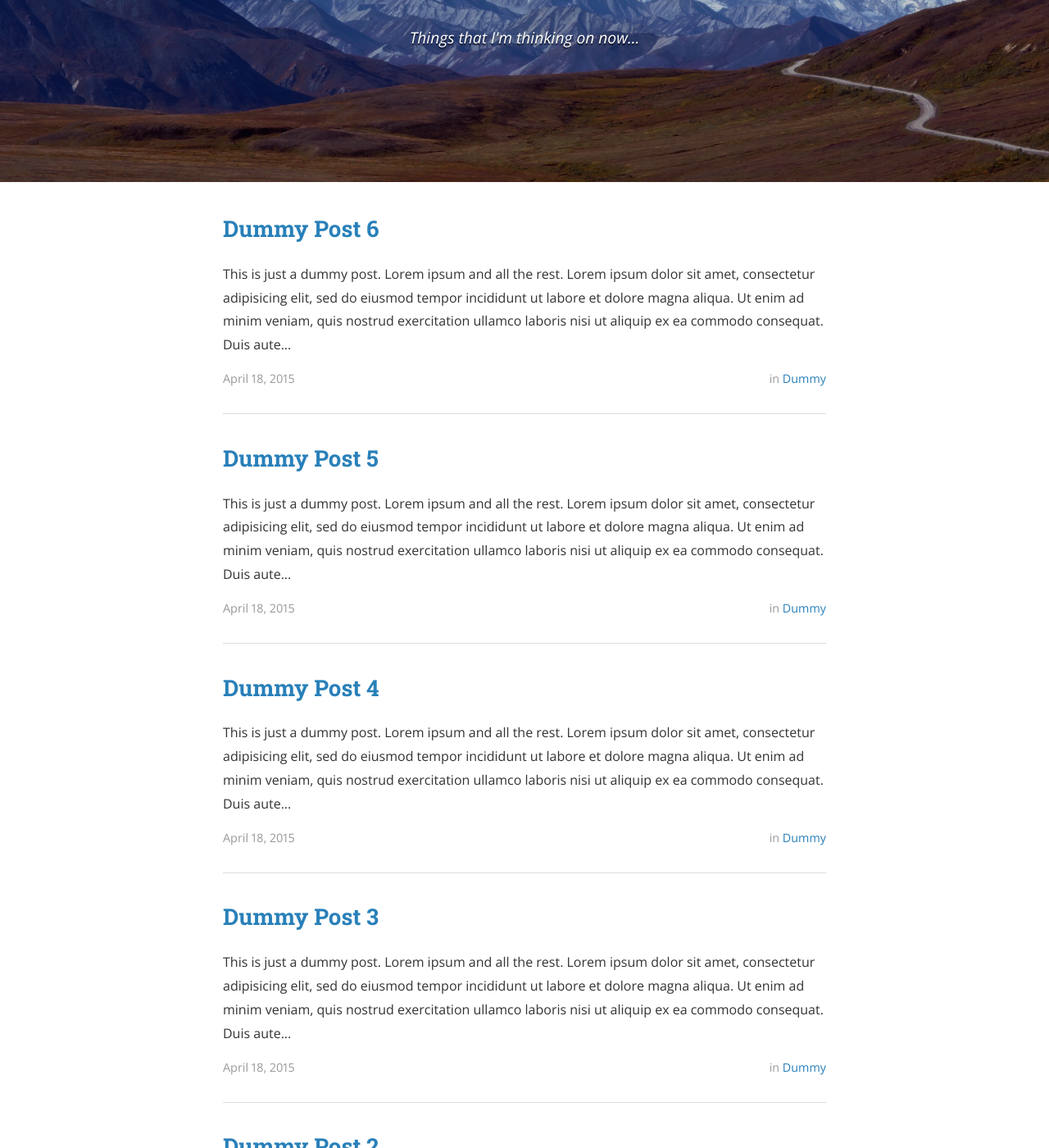
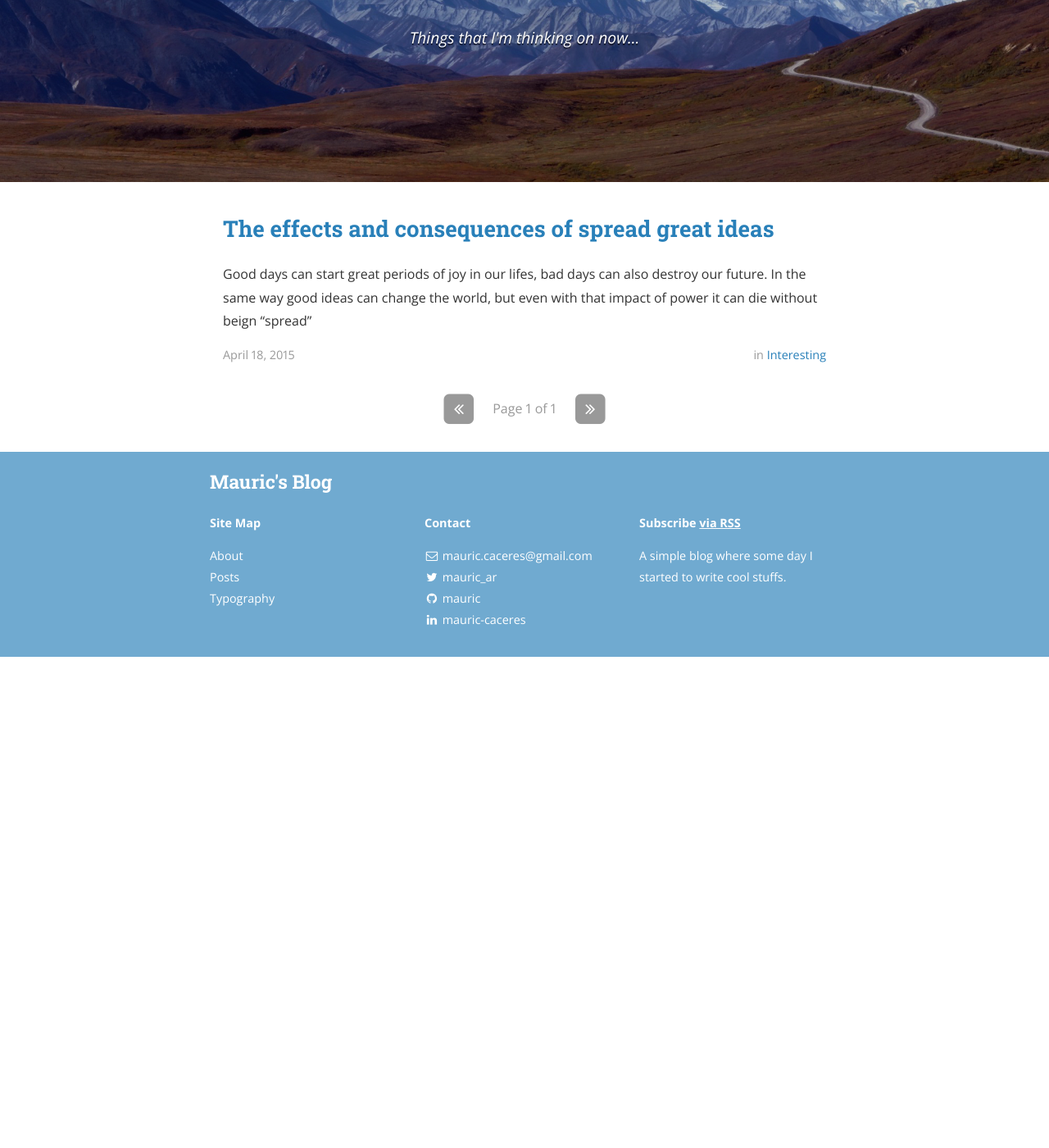
Before and after one commit to mauric/mauric.github.io, a Jekyll site: the page built from index.html, in a window 1280 px wide and 1400 px high, scrolled down 281 px. Shown: the whole window at 82% size. Built offline with Jekyll 4.4.1, drawn with Linux system fonts in a browser that asks for light colours; nearby versions of some CDN libraries; the list of posts is cut into pages by our own code; after the commit the page ends 1082 px from its top, so only the background shows below that; some of the changed text lies outside the part shown.

Commit message:
Remove trash post, and start to write something

```diff
--- a/_posts/2015-04-18-dummy.markdown
+++ b/_posts/2015-04-18-dummy.markdown
@@ -1,16 +1,11 @@
 ---
 layout: post
-title:  "Dummy Post"
+title:  "The effects and consequences of spread great ideas"
 date:   2015-04-18 08:43:59
-author: Ben Centra
-categories: Dummy
+author: Mauricio Cáceres
+categories: Interesting
 ---
 
-This is just a dummy post. Lorem ipsum and all the rest.
-
-Lorem ipsum dolor sit amet, consectetur adipisicing elit, sed do eiusmod
-tempor incididunt ut labore et dolore magna aliqua. Ut enim ad minim veniam,
-quis nostrud exercitation ullamco laboris nisi ut aliquip ex ea commodo
-consequat. Duis aute irure dolor in reprehenderit in voluptate velit esse
-cillum dolore eu fugiat nulla pariatur. Excepteur sint occaecat cupidatat non
-proident, sunt in culpa qui officia deserunt mollit anim id est laborum.
+Good days can start great periods of joy in our lifes, bad days can also
+destroy our future. In the same way good ideas can change the world, but
+even with that impact of power it can die without beign "spread"
--- a/_posts/2015-04-18-dummy2.markdown
+++ /dev/null
@@ -1,16 +0,0 @@
----
-layout: post
-title:  "Dummy Post 2"
-date:   2015-04-18 08:43:59
-author: Ben Centra
-categories: Dummy
----
-
-This is just a dummy post. Lorem ipsum and all the rest.
-
-Lorem ipsum dolor sit amet, consectetur adipisicing elit, sed do eiusmod
-tempor incididunt ut labore et dolore magna aliqua. Ut enim ad minim veniam,
-quis nostrud exercitation ullamco laboris nisi ut aliquip ex ea commodo
-consequat. Duis aute irure dolor in reprehenderit in voluptate velit esse
-cillum dolore eu fugiat nulla pariatur. Excepteur sint occaecat cupidatat non
-proident, sunt in culpa qui officia deserunt mollit anim id est laborum.
--- a/_posts/2015-04-18-dummy3.markdown
+++ /dev/null
@@ -1,16 +0,0 @@
----
-layout: post
-title:  "Dummy Post 3"
-date:   2015-04-18 08:43:59
-author: Ben Centra
-categories: Dummy
----
-
-This is just a dummy post. Lorem ipsum and all the rest.
-
-Lorem ipsum dolor sit amet, consectetur adipisicing elit, sed do eiusmod
-tempor incididunt ut labore et dolore magna aliqua. Ut enim ad minim veniam,
-quis nostrud exercitation ullamco laboris nisi ut aliquip ex ea commodo
-consequat. Duis aute irure dolor in reprehenderit in voluptate velit esse
-cillum dolore eu fugiat nulla pariatur. Excepteur sint occaecat cupidatat non
-proident, sunt in culpa qui officia deserunt mollit anim id est laborum.
--- a/_posts/2015-04-18-dummy4.markdown
+++ /dev/null
@@ -1,17 +0,0 @@
----
-layout: post
-title:  "Dummy Post 4"
-date:   2015-04-18 08:43:59
-author: Ben Centra
-categories: Dummy
-tags: ipsum
----
-
-This is just a dummy post. Lorem ipsum and all the rest.
-
-Lorem ipsum dolor sit amet, consectetur adipisicing elit, sed do eiusmod
-tempor incididunt ut labore et dolore magna aliqua. Ut enim ad minim veniam,
-quis nostrud exercitation ullamco laboris nisi ut aliquip ex ea commodo
-consequat. Duis aute irure dolor in reprehenderit in voluptate velit esse
-cillum dolore eu fugiat nulla pariatur. Excepteur sint occaecat cupidatat non
-proident, sunt in culpa qui officia deserunt mollit anim id est laborum.
--- a/_posts/2015-04-18-dummy5.markdown
+++ /dev/null
@@ -1,17 +0,0 @@
----
-layout: post
-title:  "Dummy Post 5"
-date:   2015-04-18 08:43:59
-author: Ben Centra
-categories: Dummy
-tags: lorem
----
-
-This is just a dummy post. Lorem ipsum and all the rest.
-
-Lorem ipsum dolor sit amet, consectetur adipisicing elit, sed do eiusmod
-tempor incididunt ut labore et dolore magna aliqua. Ut enim ad minim veniam,
-quis nostrud exercitation ullamco laboris nisi ut aliquip ex ea commodo
-consequat. Duis aute irure dolor in reprehenderit in voluptate velit esse
-cillum dolore eu fugiat nulla pariatur. Excepteur sint occaecat cupidatat non
-proident, sunt in culpa qui officia deserunt mollit anim id est laborum.
--- a/_posts/2015-04-18-dummy6.markdown
+++ /dev/null
@@ -1,17 +0,0 @@
----
-layout: post
-title:  "Dummy Post 6"
-date:   2015-04-18 08:43:59
-author: Ben Centra
-categories: Dummy
-tags: lorem ipsum
----
-
-This is just a dummy post. Lorem ipsum and all the rest.
-
-Lorem ipsum dolor sit amet, consectetur adipisicing elit, sed do eiusmod
-tempor incididunt ut labore et dolore magna aliqua. Ut enim ad minim veniam,
-quis nostrud exercitation ullamco laboris nisi ut aliquip ex ea commodo
-consequat. Duis aute irure dolor in reprehenderit in voluptate velit esse
-cillum dolore eu fugiat nulla pariatur. Excepteur sint occaecat cupidatat non
-proident, sunt in culpa qui officia deserunt mollit anim id est laborum.
```
